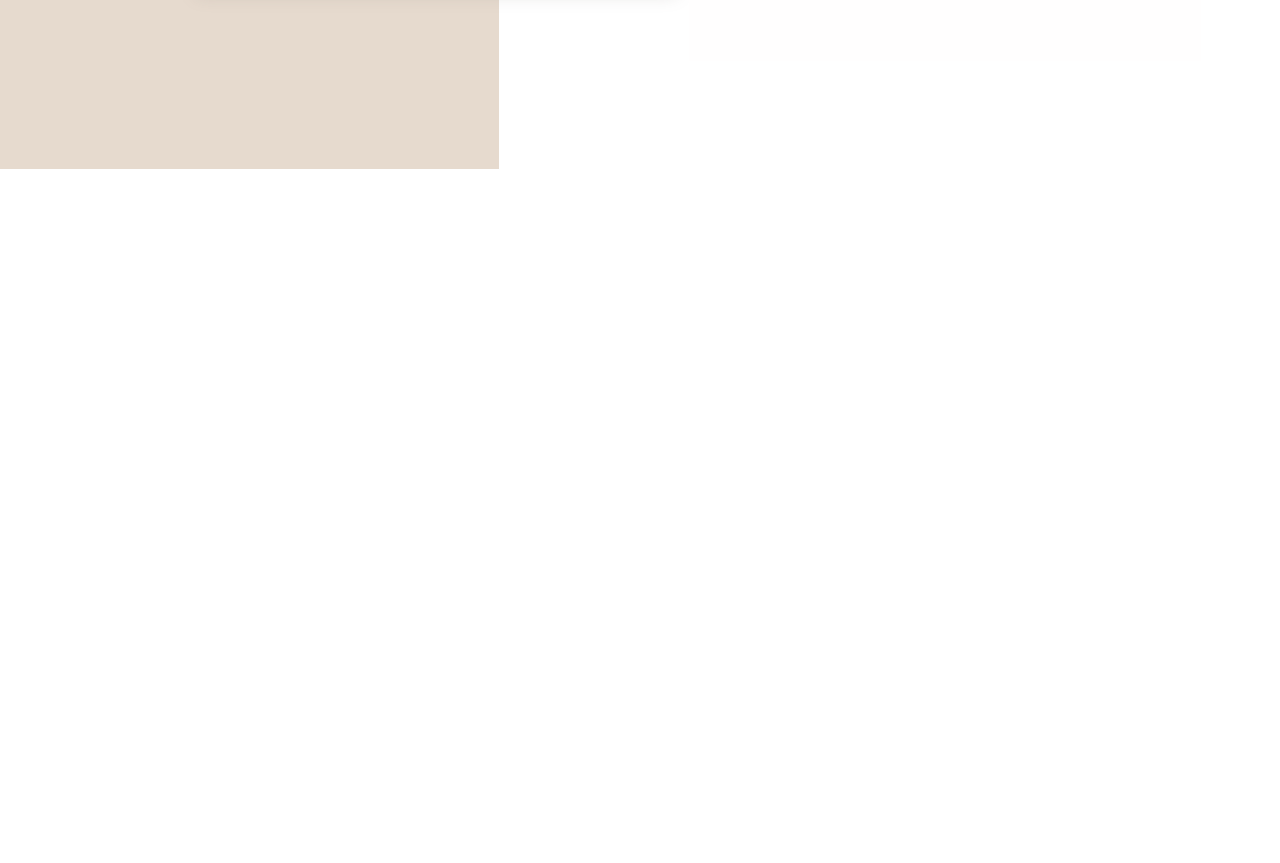
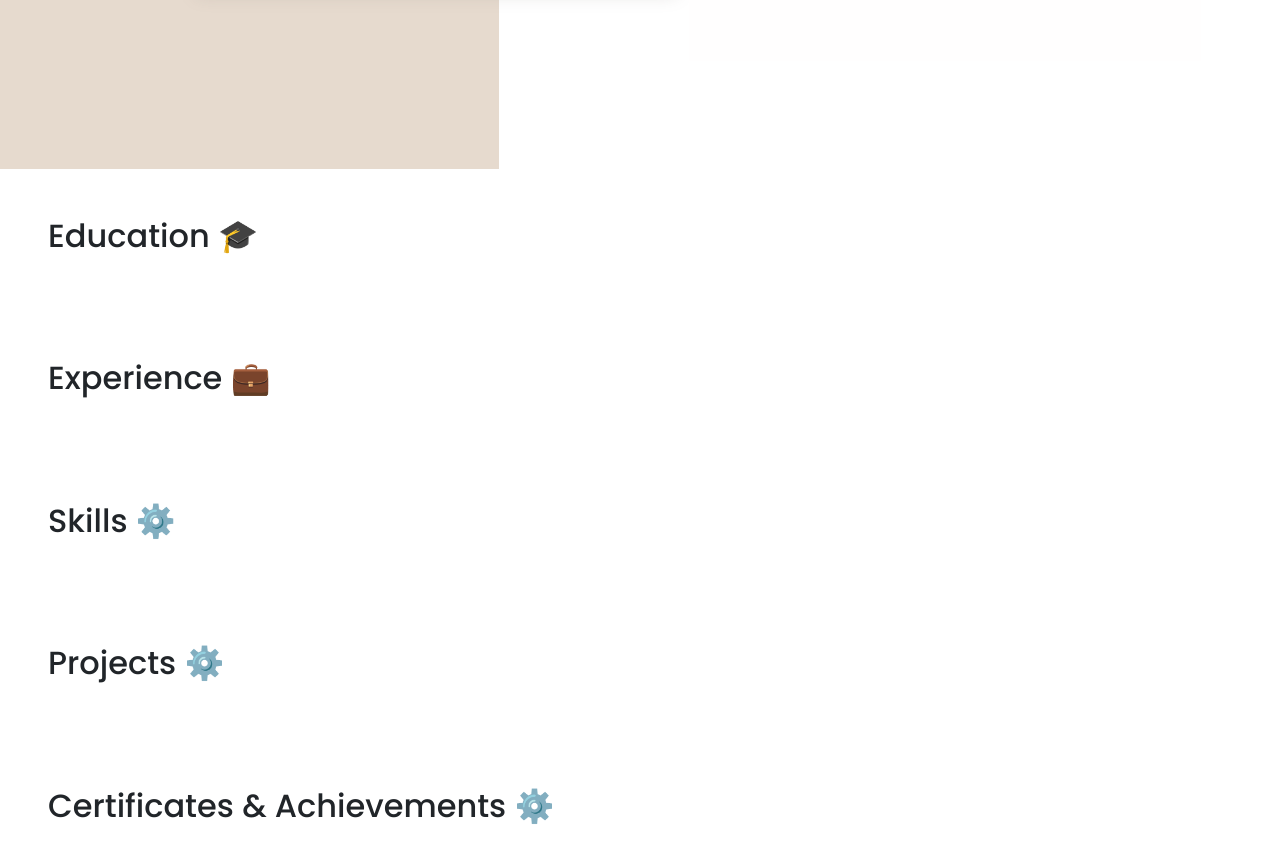
Before and after one commit to S1rent/Philip-Portofolio, a plain HTML site: page index.html in a window 1280 px wide. Shown: the part 911-1774 px from the top of the page. Before the commit the page ends 1080 px from the top, so only its background shows below. Drawn offline with nearby package versions, Linux system fonts and the light colour scheme.

Commit message:
fix: resolution problem

```diff
--- a/index.html
+++ b/index.html
@@ -8,6 +8,9 @@
         <link rel="stylesheet" href="style.css">
         <link href="https://cdn.jsdelivr.net/npm/bootstrap@5.1.3/dist/css/bootstrap.min.css" rel="stylesheet" integrity="sha384-1BmE4kWBq78iYhFldvKuhfTAU6auU8tT94WrHftjDbrCEXSU1oBoqyl2QvZ6jIW3" crossorigin="anonymous">
         <script src="https://cdn.jsdelivr.net/npm/bootstrap@5.1.3/dist/js/bootstrap.bundle.min.js" integrity="sha384-ka7Sk0Gln4gmtz2MlQnikT1wXgYsOg+OMhuP+IlRH9sENBO0LRn5q+8nbTov4+1p" crossorigin="anonymous"></script>
+
+        <script src="https://ajax.googleapis.com/ajax/libs/jquery/3.6.0/jquery.min.js"></script>
+        <script src="script.js"></script>
 
         <title>Philip Indra Prayitno</title>
     </head>
@@ -44,9 +47,54 @@
                             I'm also working at Bina Nusantara IT Division as Mobile Programmer (Swift & React Native).
                             Please do not hesitate to contact me through my social media ✌️
                         </p>
+
+                        <div id="profile-sm-detail" style="display: none">
+                            <section class="profile-education py-5">
+                                <h2>Education 🎓</h2>
+                            </section>
+
+                            <section class="profile-experience py-5">
+                                <h2>Experience 💼</h2>
+                            </section>
+
+                            <section class="profile-skills py-5">
+                                <h2>Skills ⚙️</h2>
+                            </section>
+
+                            <section class="profile-projects py-5">
+                                <h2>Projects ⚙️</h2>
+                            </section>
+
+                            <section class="profile-cna py-5">
+                                <h2>Certificates & Achievements ⚙️</h2>
+                            </section>
+                        </div>
                     </div>
                 </section>
             </section>
+
+            <div id="profile-detail">
+                <section class="profile-education p-5">
+                    <h2>Education 🎓</h2>
+                </section>
+
+                <section class="profile-experience p-5">
+                    <h2>Experience 💼</h2>
+                </section>
+
+                <section class="profile-skills p-5">
+                    <h2>Skills ⚙️</h2>
+                </section>
+
+                <section class="profile-projects p-5">
+                    <h2>Projects ⚙️</h2>
+                </section>
+
+                <section class="profile-cna p-5">
+                    <h2>Certificates & Achievements ⚙️</h2>
+                </section>
+            </div>
+            </div>
         </main>
     </body>
 </html>
--- /dev/null
+++ b/script.js
@@ -0,0 +1,15 @@
+$(document).ready(function() {
+    checkResolution()
+    $(window).resize(function() {
+        checkResolution()
+    });
+});
+
+function checkResolution() {
+    $("#profile-sm-detail", window.parent.document).css({
+        "display": (window.innerWidth <= 1033) ? "block" : "none"
+    })
+    $("#profile-detail", window.parent.document).css({
+        "display": (window.innerWidth > 1033) ? "block" : "none"
+    })
+}
```
